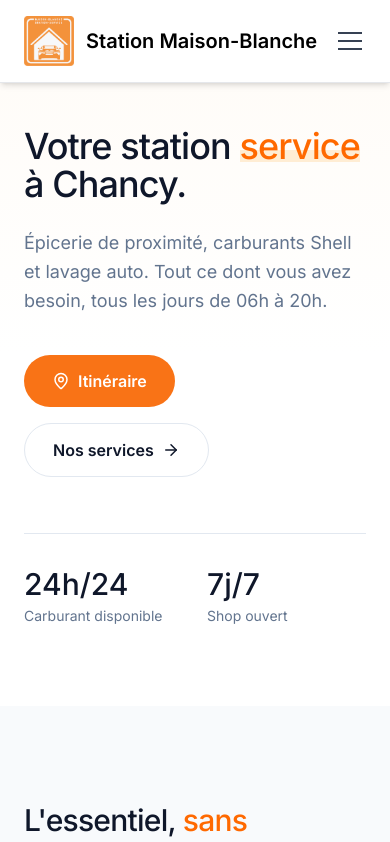
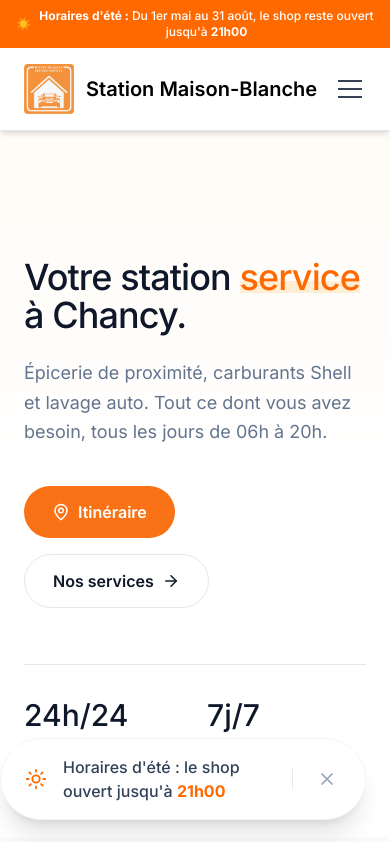
Before and after one commit to anthohn/station-maisonblanche, a Next.js app: page / in a window 390 px wide. Shown: the top 842 px of the page. Built offline with nearby package versions, Linux system fonts and the light colour scheme.

Commit message:
toast /footer summer schedule et banderol top

```diff
--- a/app/components/Footer.tsx
+++ b/app/components/Footer.tsx
@@ -1,5 +1,5 @@
 import Link from 'next/link';
-import { MapPin, Phone, Mail, Clock3, ArrowRight, Facebook, Instagram } from 'lucide-react';
+import { MapPin, Phone, Mail, ArrowRight, Facebook, Instagram } from 'lucide-react';
 
 export default function FooterStation() {
     const currentYear = new Date().getFullYear();
@@ -54,10 +54,10 @@ export default function FooterStation() {
                         <div className="mt-8 pt-6 border-t border-slate-100">
                             <p className="text-sm text-slate-500 mb-4">Rejoignez-nous</p>
                             <div className="flex gap-3">
-                                <a href="https://www.facebook.com/profile.php?id=61580606409294" target="_blank" rel="noopener noreferrer" className="bg-orange-100 w-12 h-12 flex items-center justify-center rounded-2xl text-slate-600">
+                                <a href="https://www.facebook.com/profile.php?id=61580606409294" target="_blank" rel="noopener noreferrer" className="bg-orange-100 w-12 h-12 flex items-center justify-center rounded-2xl text-slate-600 transition-transform hover:scale-105">
                                     <Facebook size={20} className="text-orange-500" />
                                 </a>
-                                <a href="https://www.instagram.com/station_maisonblanche" target="_blank" rel="noopener noreferrer" className="bg-orange-100 w-12 h-12 flex items-center justify-center rounded-2xl text-slate-600">
+                                <a href="https://www.instagram.com/station_maisonblanche" target="_blank" rel="noopener noreferrer" className="bg-orange-100 w-12 h-12 flex items-center justify-center rounded-2xl text-slate-600 transition-transform hover:scale-105">
                                     <Instagram size={20} className="text-orange-500" />
                                 </a>
                             </div>
@@ -67,7 +67,7 @@ export default function FooterStation() {
                     {/* COLONNE 3 : Horaires & Navigation */}
                     <div className="flex flex-col gap-6">
 
-                        {/* Bloc Horaires (Modifié avec les 3 créneaux du shop) */}
+                        {/* Bloc Horaires (100% Été) */}
                         <div className="bg-slate-50 p-8 rounded-[2rem] border border-slate-100 shadow-sm">
                             <div className="flex items-center gap-2 mb-4">
                                 <h3 className="text-lg font-medium text-[--color-brand-dark]">Horaires</h3>
@@ -76,17 +76,23 @@ export default function FooterStation() {
                                 <div className="flex justify-between items-center py-1">
                                     <span className="text-slate-500">Shop (Lun–Ven)</span>
                                     <div className="flex items-center gap-2">
-                                        {/* <span className="bg-orange-100 text-orange-600 text-xs px-2 py-0.5 rounded-full font-medium">Été</span> */}
-                                        <span className="font-medium text-slate-800">06:00 – 20:00</span>
+                                        <span className="bg-orange-100 text-orange-600 text-[10px] px-2 py-0.5 rounded-full font-bold uppercase tracking-wider">Été</span>
+                                        <span className="font-medium text-slate-800">06:00 – 21:00</span>
                                     </div>
                                 </div>
                                 <div className="flex justify-between items-center py-1">
                                     <span className="text-slate-500">Shop (Samedi)</span>
-                                    <span className="font-medium text-slate-800">06:30 – 20:00</span>
+                                    <div className="flex items-center gap-2">
+                                        <span className="bg-orange-100 text-orange-600 text-[10px] px-2 py-0.5 rounded-full font-bold uppercase tracking-wider">Été</span>
+                                        <span className="font-medium text-slate-800">06:30 – 21:00</span>
+                                    </div>
                                 </div>
                                 <div className="flex justify-between items-center py-1 border-b border-slate-200 pb-3 mb-2">
                                     <span className="text-slate-500">Shop (Dimanche)</span>
-                                    <span className="font-medium text-slate-800">07:00 – 20:00</span>
+                                    <div className="flex items-center gap-2">
+                                        <span className="bg-orange-100 text-orange-600 text-[10px] px-2 py-0.5 rounded-full font-bold uppercase tracking-wider">Été</span>
+                                        <span className="font-medium text-slate-800">07:00 – 21:00</span>
+                                    </div>
                                 </div>
                                 <div className="flex justify-between items-center py-1">
                                     <span className="text-slate-500">Lavage</span>
@@ -99,7 +105,7 @@ export default function FooterStation() {
                             </div>
                         </div>
 
-                        {/* Bloc Navigation (Corrigé : textes clairs sur fond sombre) */}
+                        {/* Bloc Navigation */}
                         <div className="bg-white px-8 py-6 rounded-[2rem] border border-slate-100 shadow-sm flex-1 flex flex-col justify-center">
                             <div className="flex flex-wrap justify-between items-center gap-2">
                                 <Link href="/services" className="text-slate-600 hover:text-orange-500 transition-colors text-sm font-medium">Services</Link>
@@ -120,6 +126,6 @@ export default function FooterStation() {
                     </div>
                 </div>
             </div>
-        </footer >
+        </footer>
     );
 }
--- a/app/components/Header.tsx
+++ b/app/components/Header.tsx
@@ -19,7 +19,7 @@ export default function Header() {
         <>
             {/* Header full width fixed top */}
             <motion.nav
-                className="fixed top-0 left-0 right-0 z-50 transition-all duration-300"
+                className="sticky top-0 left-0 right-0 z-50 transition-all duration-300"
                 initial={{ opacity: 0, y: 0 }}
                 animate={{ opacity: 1, y: 0 }}
                 transition={{
--- /dev/null
+++ b/app/components/SummerHoursToast.tsx
@@ -0,0 +1,45 @@
+'use client';
+import { useState, useEffect } from 'react';
+import { motion, AnimatePresence } from 'framer-motion';
+import { X, Sun } from 'lucide-react';
+
+export default function SummerHoursToast() {
+    const [isVisible, setIsVisible] = useState(false);
+
+    useEffect(() => {
+        const timer = setTimeout(() => setIsVisible(true), 1500);
+        return () => clearTimeout(timer);
+    }, []);
+
+    return (
+        <AnimatePresence>
+            {isVisible && (
+                <motion.div
+                    initial={{ opacity: 0, y: 20 }}
+                    animate={{ opacity: 1, y: 0 }}
+                    exit={{ opacity: 0, y: 20 }}
+                    transition={{ duration: 0.3, ease: "easeOut" }}
+                    className="fixed bottom-6 right-6 z-50"
+                >
+                    <div className="bg-white px-6 py-4 rounded-full shadow-xl border border-slate-100 flex items-center gap-4">
+                        <Sun size={22} className="text-orange-500 shrink-0" />
+
+                        <p className="text-base text-slate-700 font-medium">
+                            Horaires d'été : le shop ouvert jusqu'à <span className="text-orange-500 font-bold">21h00</span>
+                        </p>
+
+                        <div className="w-px h-5 bg-slate-200 mx-1 shrink-0"></div>
+
+                        <button
+                            onClick={() => setIsVisible(false)}
+                            className="text-slate-400 hover:text-slate-700 transition-colors shrink-0 cursor-pointer p-1 rounded-full hover:bg-slate-50"
+                            aria-label="Fermer"
+                        >
+                            <X size={20} />
+                        </button>
+                    </div>
+                </motion.div>
+            )}
+        </AnimatePresence>
+    );
+}
--- a/app/layout.tsx
+++ b/app/layout.tsx
@@ -3,6 +3,7 @@ import { Inter } from "next/font/google";
 import Header from "@/app/components/Header";
 import Footer from "@/app/components/Footer";
 import JsonLd from "@/app/components/JsonLd";
+import SummerHoursToast from "@/app/components/SummerHoursToast";
 import "./globals.css";
 
 const inter = Inter({ subsets: ["latin"], variable: "--font-inter" });
@@ -99,12 +100,24 @@ export default function RootLayout({
   return (
     <html lang="fr" className="scroll-smooth" suppressHydrationWarning>
       <body
-        className={`${inter.variable} antialiased selection:bg-orange-500/30`}
+        className={`${inter.variable} antialiased selection:bg-orange-500/30 flex flex-col min-h-screen`}
       >
         <JsonLd />
+
+        {/* BANDEAU TOP BAR FIXE (Élégant et non-défilant) */}
+        <div className="bg-orange-500 text-white text-center py-2 px-4 text-xs sm:text-sm font-medium flex justify-center items-center gap-2 relative z-50">
+          <span aria-hidden="true">☀️</span>
+          <p>
+            <strong>Horaires d'été :</strong> Du 1er mai au 31 août, le shop reste ouvert jusqu'à <strong>21h00</strong>
+          </p>
+        </div>
+
         <Header />
-        <main>{children}</main>
+        <main className="flex-1">{children}</main>
         <Footer />
+
+        {/* Le Toast en bas à droite */}
+        <SummerHoursToast />
       </body>
     </html>
   );
```
